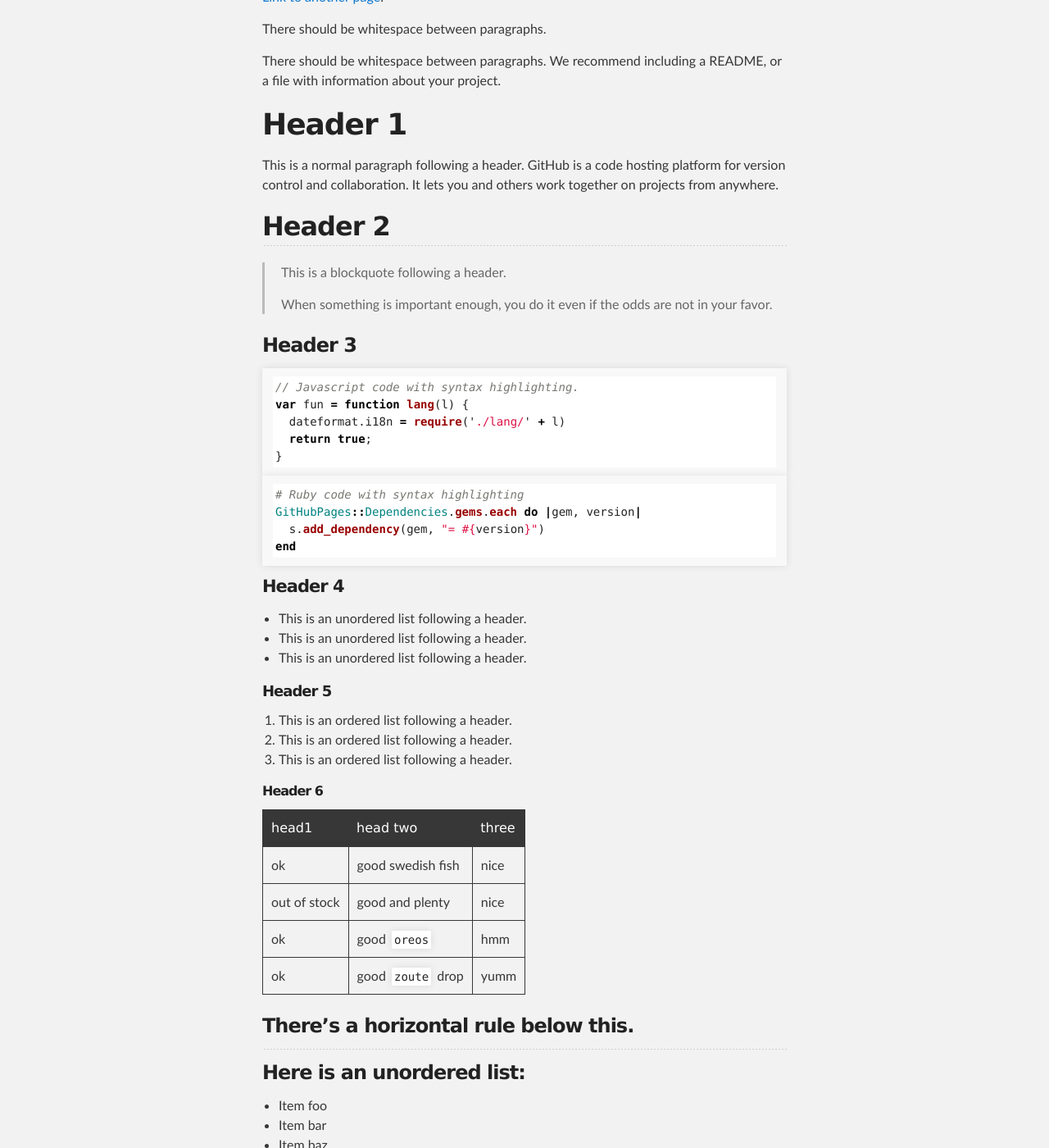
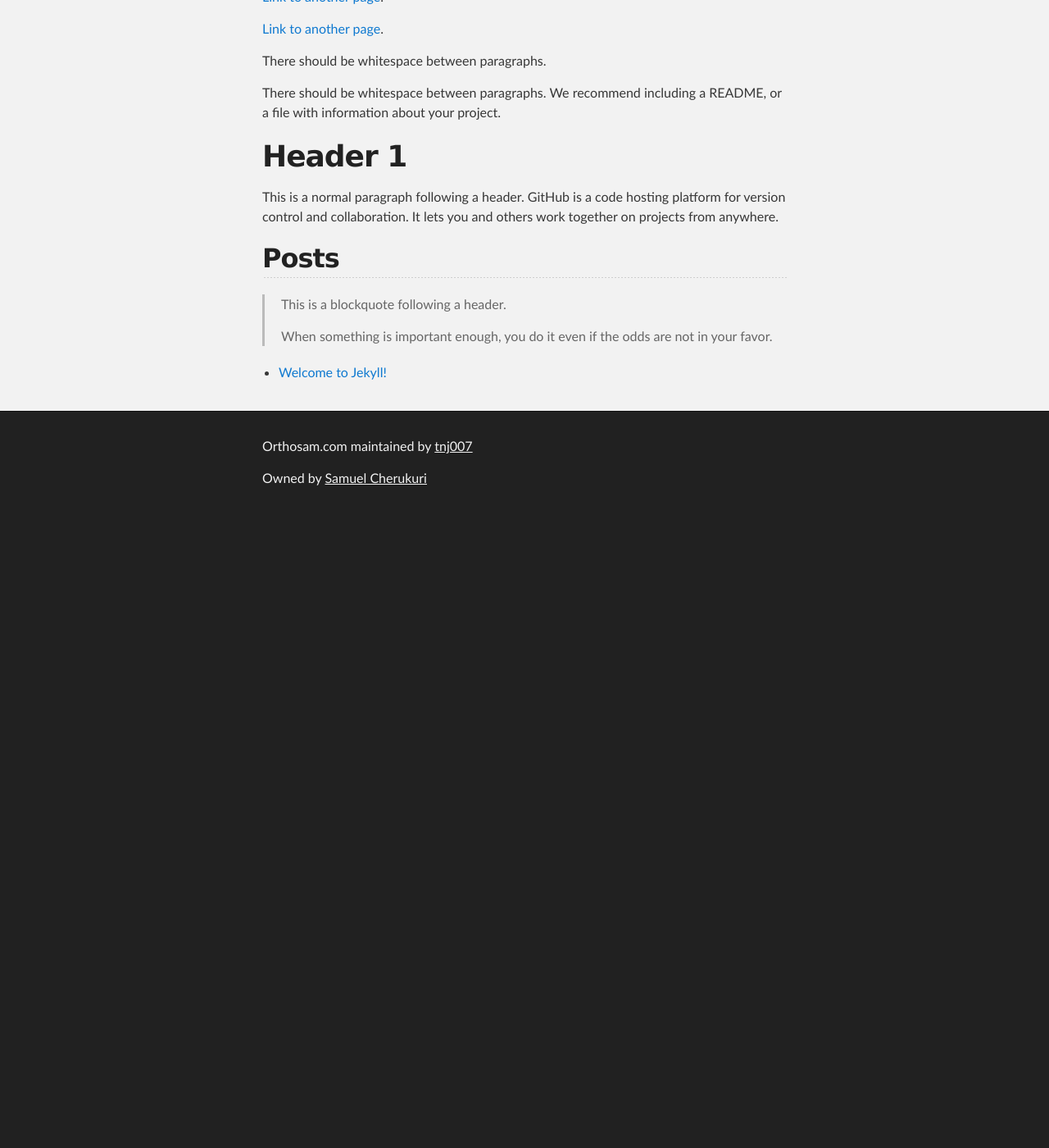
Before and after one commit to tnj007/samuel, a Jekyll site: the page built from index.md, in a window 1280 px wide and 1400 px high, scrolled down 432 px. Shown: the whole window at 82% size. Built offline with Jekyll 4.4.1, drawn with Linux system fonts in a browser that asks for light colours; after the commit the page ends 1062 px from its top, so only the background shows below that; some of the changed text lies outside the part shown.

Commit message:
Update index.md

````diff
--- a/index.md
+++ b/index.md
@@ -5,6 +5,8 @@
 Text can be **bold**, _italic_, or ~~strikethrough~~.
 
 [Link to another page](./another-page.html).
+
+[Link to another page](./example.html).
 
 [Link to another page](./example1.html).
 
@@ -21,111 +23,15 @@
 
 This is a normal paragraph following a header. GitHub is a code hosting platform for version control and collaboration. It lets you and others work together on projects from anywhere.
 
-## Header 2
+## Posts
 
 > This is a blockquote following a header.
 >
 > When something is important enough, you do it even if the odds are not in your favor.
-
-### Header 3
-
-```js
-// Javascript code with syntax highlighting.
-var fun = function lang(l) {
-  dateformat.i18n = require('./lang/' + l)
-  return true;
-}
-```
-
-```ruby
-# Ruby code with syntax highlighting
-GitHubPages::Dependencies.gems.each do |gem, version|
-  s.add_dependency(gem, "= #{version}")
-end
-```
-
-#### Header 4
-
-*   This is an unordered list following a header.
-*   This is an unordered list following a header.
-*   This is an unordered list following a header.
-
-##### Header 5
-
-1.  This is an ordered list following a header.
-2.  This is an ordered list following a header.
-3.  This is an ordered list following a header.
-
-###### Header 6
-
-| head1        | head two          | three |
-|:-------------|:------------------|:------|
-| ok           | good swedish fish | nice  |
-| out of stock | good and plenty   | nice  |
-| ok           | good `oreos`      | hmm   |
-| ok           | good `zoute` drop | yumm  |
-
-### There's a horizontal rule below this.
-
-* * *
-
-### Here is an unordered list:
-
-*   Item foo
-*   Item bar
-*   Item baz
-*   Item zip
-
-### And an ordered list:
-
-1.  Item one
-1.  Item two
-1.  Item three
-1.  Item four
-
-### And a nested list:
-
-- level 1 item
-  - level 2 item
-  - level 2 item
-    - level 3 item
-    - level 3 item
-- level 1 item
-  - level 2 item
-  - level 2 item
-  - level 2 item
-- level 1 item
-  - level 2 item
-  - level 2 item
-- level 1 item
-
-### Small image
-
-![Octocat](https://assets-cdn.github.com/images/icons/emoji/octocat.png)
-
-### Large image
-
-![Branching](https://guides.github.com/activities/hello-world/branching.png)
-
-
-### Definition lists can be used with HTML syntax.
-
-<dl>
-<dt>Name</dt>
-<dd>Godzilla</dd>
-<dt>Born</dt>
-<dd>1952</dd>
-<dt>Birthplace</dt>
-<dd>Japan</dd>
-<dt>Color</dt>
-<dd>Green</dd>
-</dl>
-<!--
-```
-Long, single-line code blocks should not wrap. They should horizontally scroll if they are too long. This line should be long enough to demonstrate this.
-```
-
-```
-The final element.
-```
--->
+<ul>
+  {% for post in site.posts %}
+    <li>
+      <a href="{{ post.url }}">{{ post.title }}</a>
+    </li>
+  {% endfor %}
+</ul>
````
